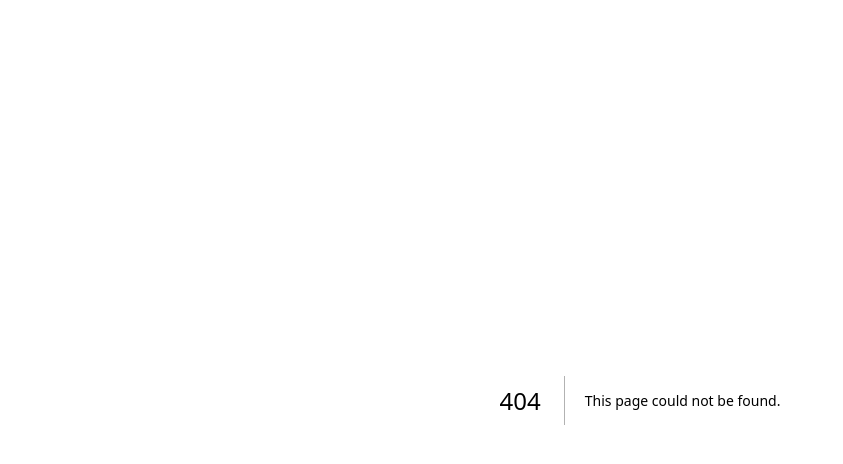
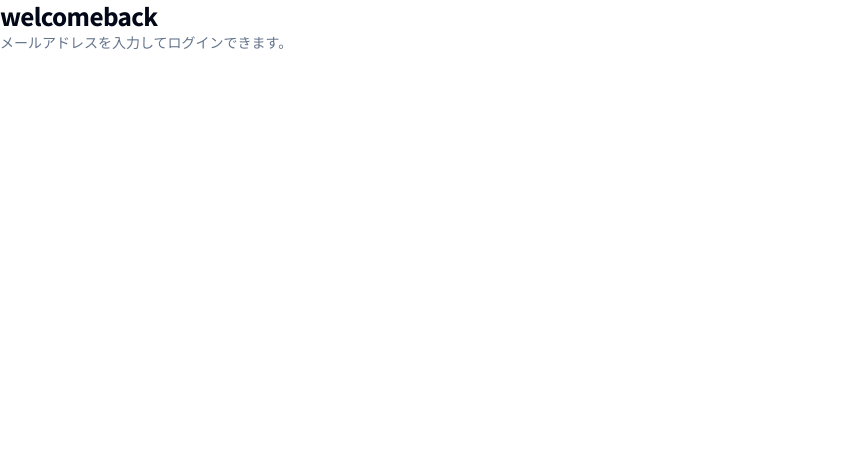
Before and after one commit to fy-yuhcan/next-auth, a Next.js app: page /login in a window 1280 px wide. Before the commit this address had no page. Shown: the top 464 px of the page, without its empty margins (0-843 px from the left). Built offline with nearby package versions, Linux system fonts and the light colour scheme.

Commit message:
ログインページ

```diff
--- /dev/null
+++ b/app/(auth)/login/page.tsx
@@ -0,0 +1,20 @@
+import Link from "next/link";
+
+export default function Login() {
+  return(
+    <div>
+        <div>
+            <div>
+                <h1 className="text-2xl font-extrabold tracking-tight">welcomeback</h1>
+                <p className="text-sm text-muted-foreground">メールアドレスを入力してログインできます。</p>
+            </div>
+
+            {/*<UserAuthForm />*/}
+
+            <p>
+                <Link href={"/register"} ></Link>
+            </p>
+        </div>
+    </div>
+  );
+}
```
